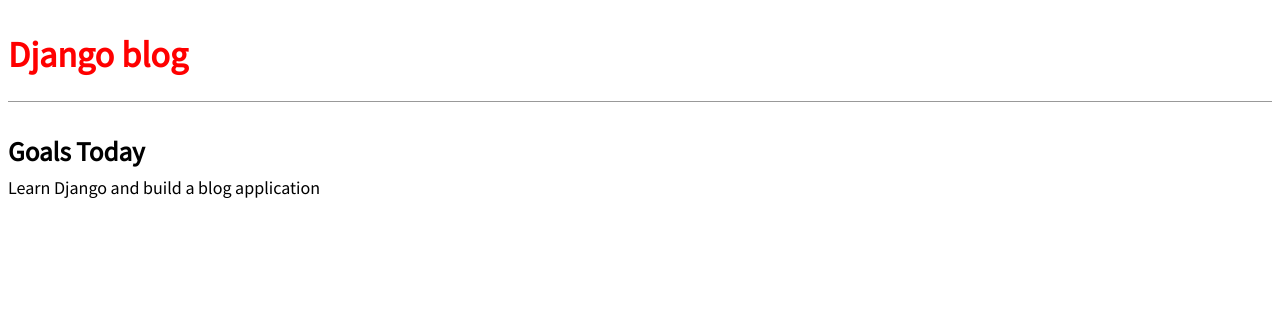
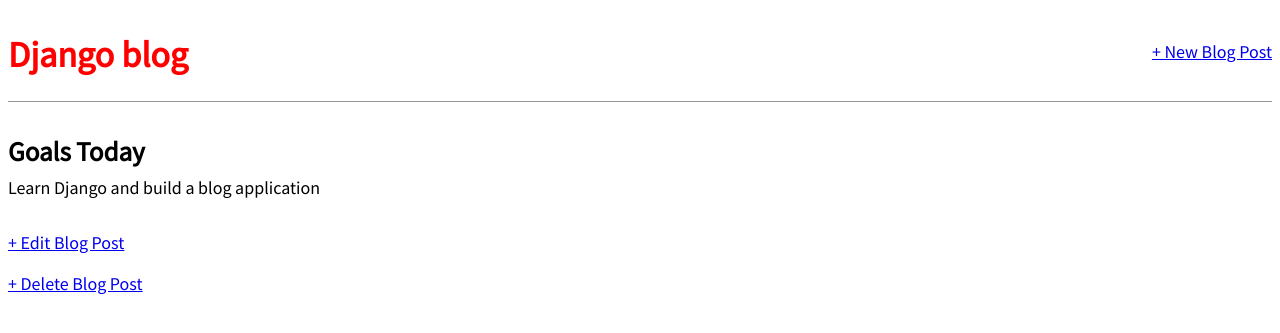
Before and after one commit to danRosof/blog, a Django app: page /post/2/ in a window 1280 px wide. Shown: the top 333 px of the page. Run offline with Django 4.2, Linux system fonts and the light colour scheme; data comes from the database, SQL or seed files in the repository; both versions use the stored data as it was after the commit.

Commit message:
Chapter 6

```diff
--- a/blog/urls.py
+++ b/blog/urls.py
@@ -1,7 +1,10 @@
 from django.urls import path
-from .views import BlogListView, BlogDetailView
+from .views import *
 
 urlpatterns = [
+    path("post/new/", BlogCreateView.as_view(), name="post_new"),
     path("post/<int:pk>/", BlogDetailView.as_view(), name="post_detail"),
+    path("post/<int:pk>/edit/", BlogUpdateView.as_view(), name="post_edit"),
+    path("post/<int:pk>/delete/", BlogDeleteView.as_view(), name="post_delete"),
     path("", BlogListView.as_view(), name="home"),
 ]
--- a/blog/views.py
+++ b/blog/views.py
@@ -1,4 +1,7 @@
+from pdb import post_mortem
 from django.views.generic import ListView, DetailView
+from django.views.generic.edit import CreateView, UpdateView, DeleteView
+from django.urls import reverse_lazy
 from .models import Post
 
 
@@ -10,3 +13,21 @@
 class BlogDetailView(DetailView):
     model = Post
     template_name = "post_detail.html"
+
+
+class BlogCreateView(CreateView):
+    model = Post
+    template_name = "post_new.html"
+    fields = ["title", "author", "body"]
+
+
+class BlogUpdateView(UpdateView):
+    model = Post
+    template_name = "post_edit.html"
+    fields = ["title", "body"]
+
+
+class BlogDeleteView(DeleteView):
+    model = Post
+    template_name = "post_delete.html"
+    success_url = reverse_lazy("home")
--- a/static/css/base.css
+++ b/static/css/base.css
@@ -14,7 +14,7 @@
     text-decoration: none;
 }
 
-.nav-lef {
+.nav-left {
     margin-right: auto;
 }
 
--- a/templates/base.html
+++ b/templates/base.html
@@ -8,10 +8,16 @@
 </head>
 
 <body>
-    <header>
-        <h1><a href="{%url 'home' %}">Django blog</a></h1>
-    </header>
     <div>
+        <header>
+            <div class="nav-left">
+                <h1><a href="{%url 'home' %}">Django blog</a></h1>
+            </div>
+
+            <div class="nav-right">
+                <a href="{% url 'post_new' %}">+ New Blog Post</a>
+            </div>
+        </header>
         {% block content %}
         {% endblock content %}
     </div>
--- a/templates/post_detail.html
+++ b/templates/post_detail.html
@@ -5,4 +5,7 @@
     <h2>{{ post.title }}</h2>
     <p>{{ post.body }}</p>
 </div>
+
+<p><a href="{% url 'post_edit' post.pk %}">+ Edit Blog Post</a></p>
+<p><a href="{% url 'post_delete' post.pk %}">+ Delete Blog Post</a></p>
 {% endblock content %}
```
Also changed, not shown: blog/tests.py (+29 -0 lines), templates/post_delete.html (added, +9 -0 lines), templates/post_edit.html (added, +9 -0 lines), templates/post_new.html (added, +9 -0 lines), db.sqlite3.
